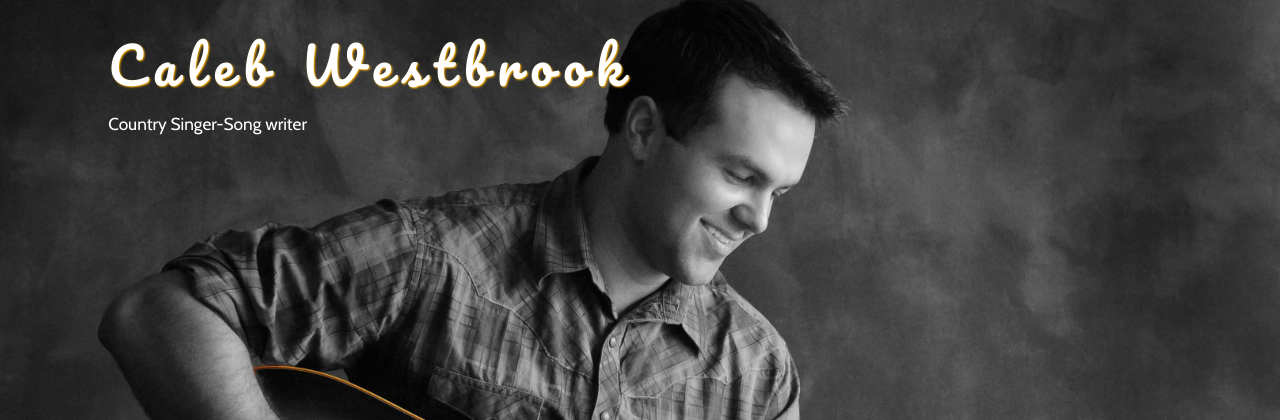
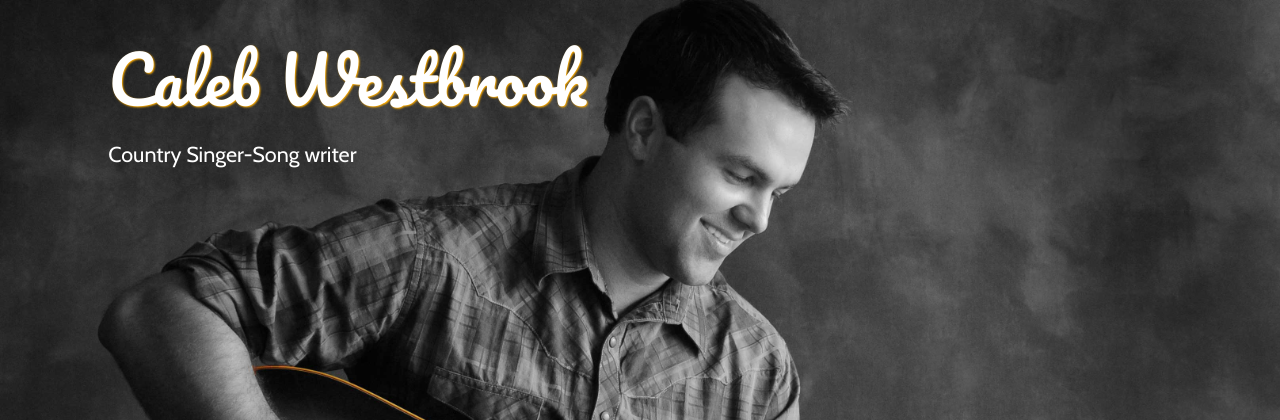
Before and after one commit to TravisAvey/Caleb, a PHP site: page / in a window 1280 px wide. Shown: the part 72-492 px from the top of the page. Run offline with PHP 8.4, Linux system fonts and the light colour scheme; some libraries are stand-ins or nearby versions.

Commit message:
more styling updates

```diff
--- a/css/style.css
+++ b/css/style.css
@@ -206,6 +206,7 @@ h3.music-tag {
 	letter-spacing: 0.3em;
 	text-align: center;
 	color: #fff;
+	margin-bottom: 1em;
 }
 #connect ul {
 	width: 45%;
@@ -215,7 +216,7 @@ h3.music-tag {
 	list-style: none;
 	color: white;
 	font-size: 1.1em;
-	padding-bottom: 0.5em;
+	padding-bottom: 1.5em;
 }
 #connect ul li a {
 	text-decoration: none;
@@ -334,12 +335,16 @@ div.error .circle > h1 {
 		background-size: cover;
 	}
 	header h1 {
-		font-size: 3.5em;
+		font-size: 4.5em;
+		letter-spacing: 0em;
 	}
 	header h1,
 	header p {
 		width: 85%;
 		margin: 0.5em auto;
+	}
+	header p {
+		font-size: 1.5em;
 	}
 	article.bio h3 {
 		font-size: 2em;
@@ -350,6 +355,10 @@ div.error .circle > h1 {
 	div.video {
 		width: 85%;
 		margin: 1em auto;
+	}
+	h3.music-tag {
+		font-size: 2.5em;
+		padding: 2.5em;
 	}
 	div.soundcloud {
 		background: black;
```
